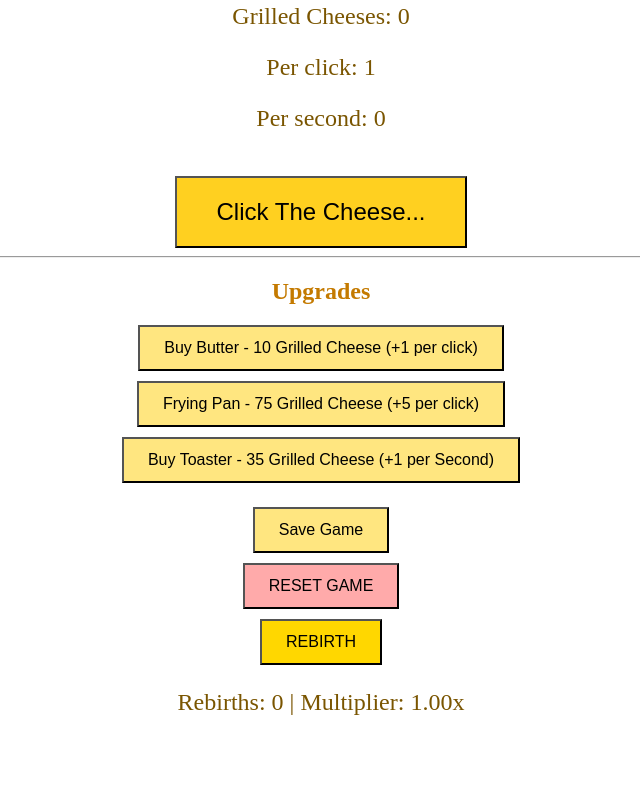
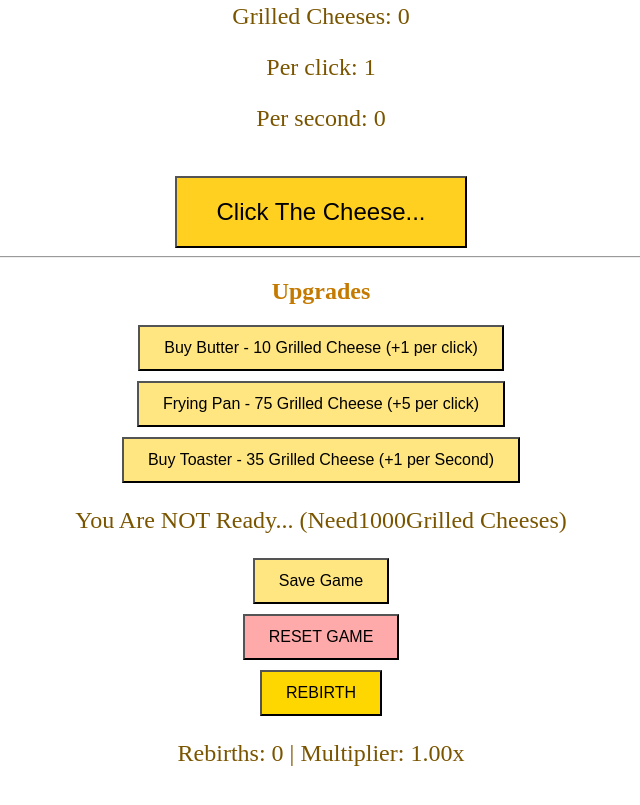
Before and after one commit to CrispeeCheese/Cheesy-Clicker, a plain HTML site: page index.html in a window 1280 px wide. Both pictures are taken after a click on the button "REBIRTH". Shown: the part 135-940 px from the top of the page, without its empty margins (319-959 px from the left). Drawn offline with Linux system fonts and the light colour scheme.

Commit message:
rebith 2

```diff
--- a/index.html
+++ b/index.html
@@ -153,7 +153,7 @@
         }
 
         function rebirth() {
-            let rebirthCost = 1000 * math.pow(5, rebirths);
+            let rebirthCost = 1000 * Math.pow(5, rebirths);
             if (grilledCheeses >= rebirthCost) {
                 if (confirm("Are You Ready To Ascend? (all is givin up for a 1.25x grilling power)?")) {
                     rebirths = rebirths + 1;
@@ -166,7 +166,7 @@
                     document.getElementById("persecond").innerHTML = 0;
                     document.getElementById("rebirth-count").innerHTML = rebirths;
                     document.getElementById("rebirth-multiplier").innerHTML = rebirthMultiplier.toFixed(2);
-                    document.getElementById("upgrade-msg").innerHTML = "The Cheese Calls To The Heavens... You Answered..."
+                    document.getElementById("upgrade-msg").innerHTML = "The Cheese Calls To The Heavens... You Answered...";
                     saveGame();
                 }
             } else {
```
